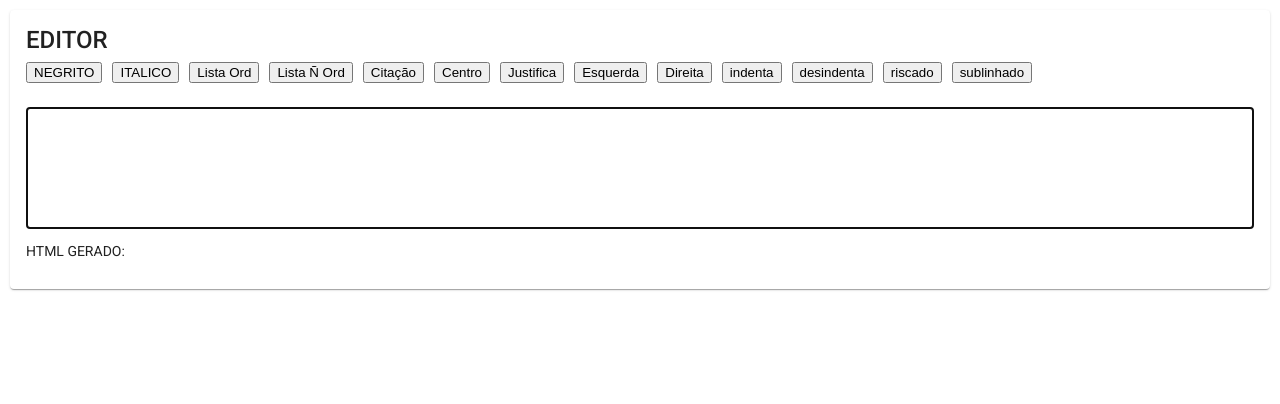
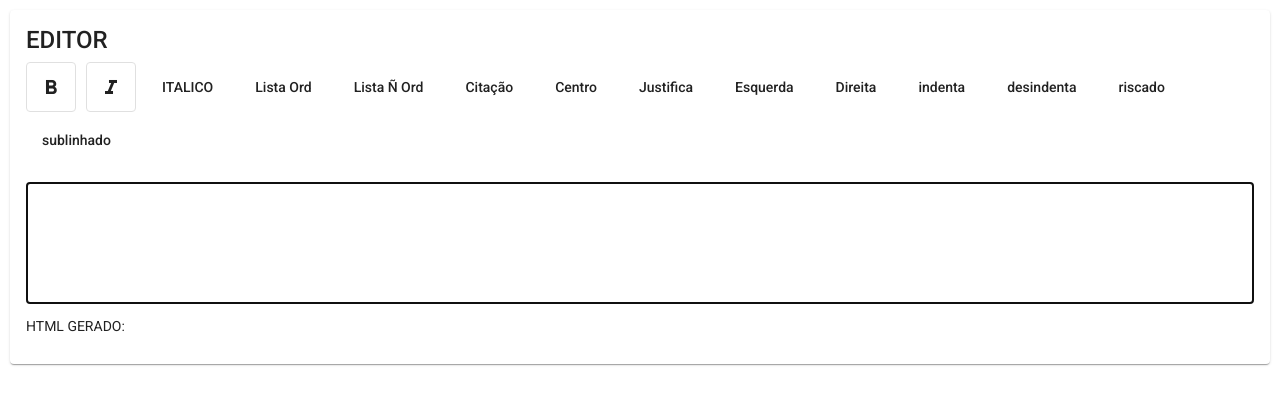
Before and after one commit to moraisvinny/htext-editor, an Angular app: page / in a window 1280 px wide. Shown: the top 404 px of the page. Built offline with nearby package versions, Linux system fonts and the light colour scheme.

Commit message:
adicionando material design nos botoes e comecando comportamento

```diff
--- a/src/app/editor/editor.component.html
+++ b/src/app/editor/editor.component.html
@@ -6,19 +6,28 @@
     </mat-card-title>
     <mat-card-content>
       <p>
-        <button class="botao" (click)="executa('bold')">NEGRITO</button>
-        <button class="botao" (click)="executa('italic')">ITALICO</button>
-        <button class="botao" (click)="executa('insertOrderedList')">Lista Ord</button>
-        <button class="botao" (click)="executa('insertUnorderedList')">Lista Ñ Ord</button>
-        <button class="botao" (click)="executa('formatBlock', 'blockquote')">Citação</button>
-        <button class="botao" (click)="executa('justifyCenter')">Centro</button>
-        <button class="botao" (click)="executa('justifyFull')">Justifica</button>
-        <button class="botao" (click)="executa('justifyLeft')">Esquerda</button>
-        <button class="botao" (click)="executa('justifyRight')">Direita</button>
-        <button class="botao" (click)="executa('indent')">indenta</button>
-        <button class="botao" (click)="executa('outdent')">desindenta</button>
-        <button class="botao" (click)="executa('strikeThrough')">riscado</button>
-        <button class="botao" (click)="executa('underline')">sublinhado</button>
+        <mat-button-toggle class="botao" #negrito mat-icon-button matTooltip="Negrito" [matTooltipShowDelay]="500" [matTooltipHideDelay]="200"
+          (click)="executa('bold')">
+          <mat-icon aria-label="Negrito">format_bold</mat-icon>
+        </mat-button-toggle>
+
+        <mat-button-toggle class="botao" id="italico" mat-icon-button matTooltip="Itálico" [matTooltipShowDelay]="500" [matTooltipHideDelay]="200"
+          (click)="executa('italic')">
+          <mat-icon aria-label="Negrito">format_italic</mat-icon>
+        </mat-button-toggle>
+
+        <button mat-flat-button class="botao"  (click)="executa('italic')">ITALICO</button>
+        <button mat-flat-button class="botao" (click)="executa('insertOrderedList')">Lista Ord</button>
+        <button mat-flat-button class="botao" (click)="executa('insertUnorderedList')">Lista Ñ Ord</button>
+        <button mat-flat-button class="botao" (click)="executa('formatBlock', 'blockquote')">Citação</button>
+        <button mat-flat-button class="botao" (click)="executa('justifyCenter')">Centro</button>
+        <button mat-flat-button class="botao" (click)="executa('justifyFull')">Justifica</button>
+        <button mat-flat-button class="botao" (click)="executa('justifyLeft')">Esquerda</button>
+        <button mat-flat-button class="botao" (click)="executa('justifyRight')">Direita</button>
+        <button mat-flat-button class="botao" (click)="executa('indent')">indenta</button>
+        <button mat-flat-button class="botao" (click)="executa('outdent')">desindenta</button>
+        <button mat-flat-button class="botao" (click)="executa('strikeThrough')">riscado</button>
+        <button mat-flat-button class="botao" (click)="executa('underline')">sublinhado</button>
 
 
 
--- a/src/app/editor/editor.component.ts
+++ b/src/app/editor/editor.component.ts
@@ -1,4 +1,6 @@
 import { Component, OnInit, ViewChild, ElementRef } from '@angular/core';
+import { MatButtonToggle } from '@angular/material/button-toggle';
+
 
 @Component({
   selector: 'app-editor',
@@ -8,6 +10,7 @@ import { Component, OnInit, ViewChild, ElementRef } from '@angular/core';
 export class EditorComponent implements OnInit {
 
   @ViewChild('entrada') el: ElementRef;
+  @ViewChild('negrito') negrito: MatButtonToggle;
 
   constructor() { }
   citacaoClicada: boolean = false;
@@ -16,8 +19,11 @@ export class EditorComponent implements OnInit {
     this.el.nativeElement.focus();
   }
 
-  executa(comando, opcoes) {
+  executa(comando:string , opcoes) {
+
+
     document.execCommand(comando, false, opcoes);
+    this.negrito.checked = false;
     if(this.citacaoClicada && opcoes == 'blockquote') {
       document.execCommand('formatBlock', false, 'div');
     } else if(opcoes == 'blockquote') {
```
Also changed, not shown: src/app/app.module.ts (+11 -3 lines).
